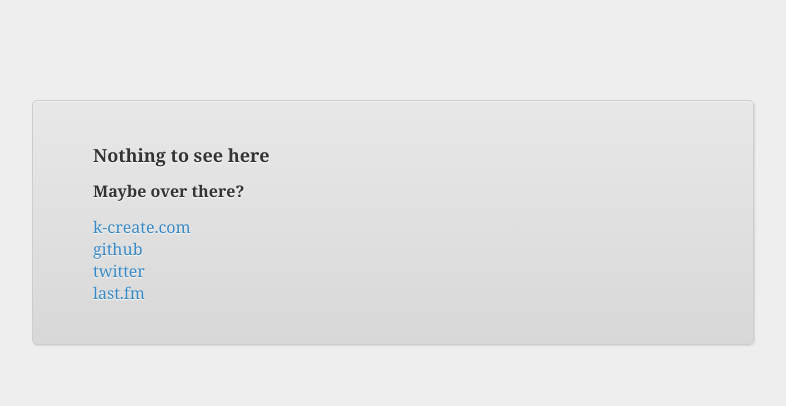
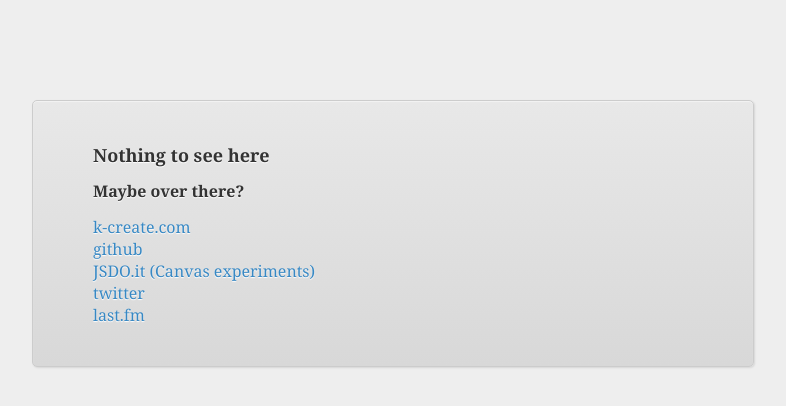
Before and after one commit to kristofferh/kristofferh.github.com, a plain HTML site: page index.html in a window 1280 px wide. Shown: the whole page, without its empty margins (247-1033 px from the left). Drawn offline with Linux system fonts and the light colour scheme.

Commit message:
adding jsdo.it link, pretty exciting.

```diff
--- a/index.html
+++ b/index.html
@@ -56,6 +56,7 @@
 			<ul>
 				<li><a href="http://k-create.com">k-create.com</a></li>
 				<li><a href="https://github.com/kristofferh">github</a></li>
+				<li><a href="http://jsdo.it/kris/codes">JSDO.it (Canvas experiments)</a></li>
 				<li><a href="http://twitter.com/#!/_kris">twitter</a></li>
 				<li><a href="http://www.last.fm/user/kristofferh">last.fm</a></li>
 			</ul>
```
